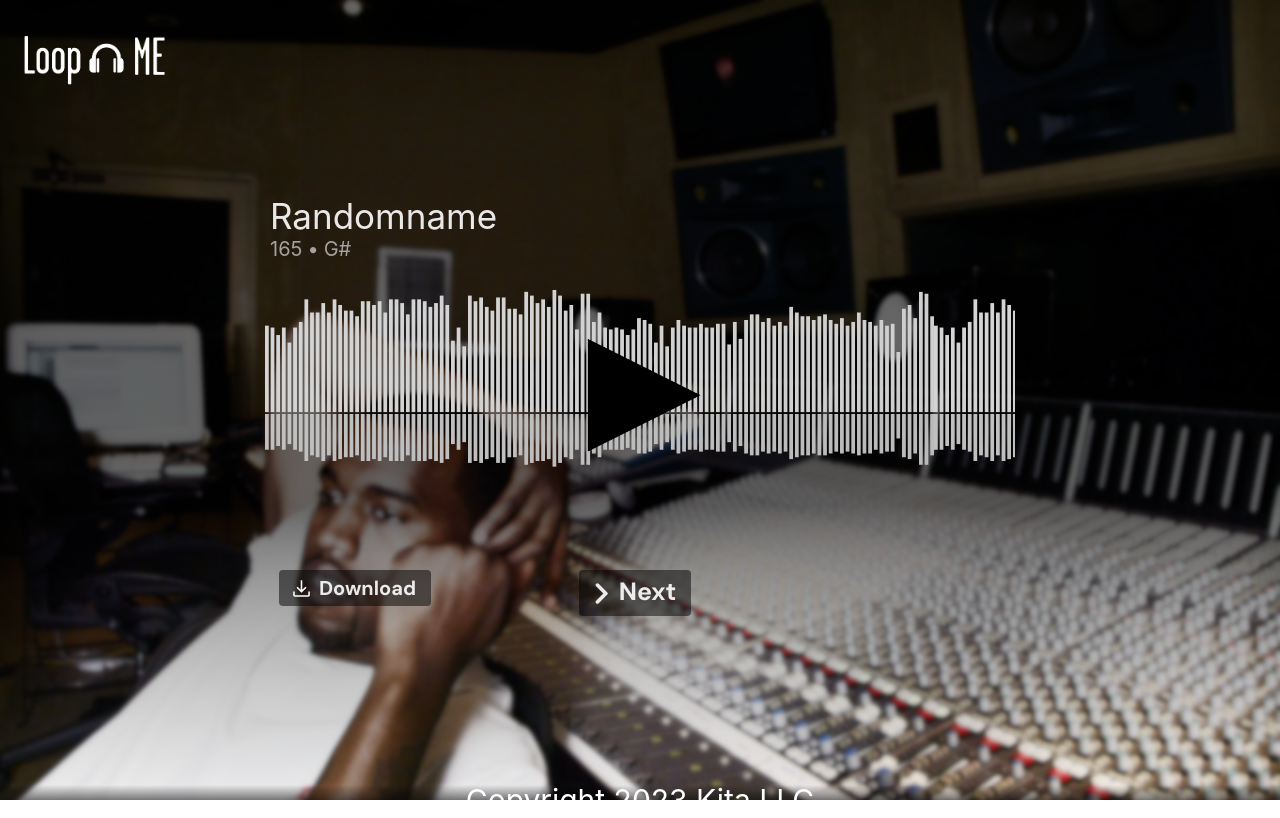
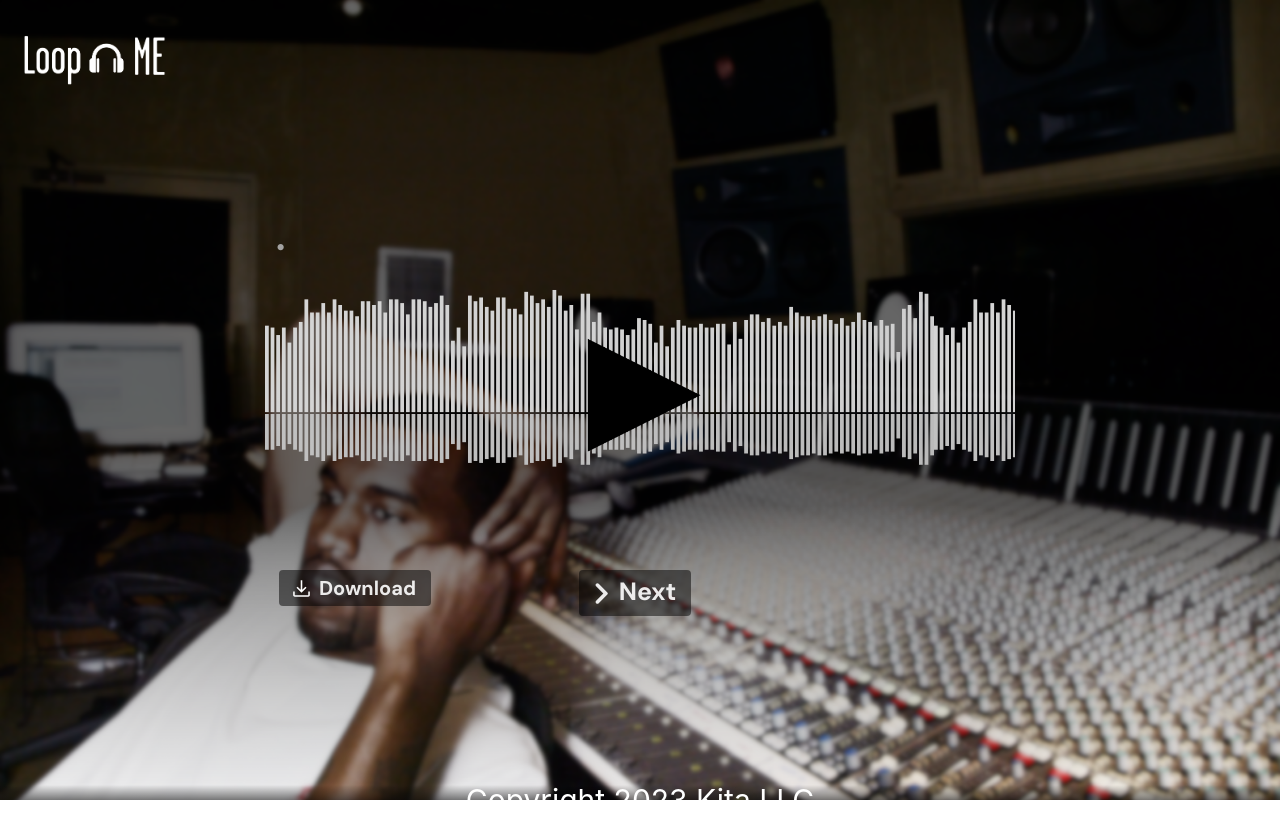
Before and after one commit to Srokit/loopme-frontend, a React (Create React App) app: page / in a window 1280 px wide. Built offline with nearby package versions, Linux system fonts and the light colour scheme; no server answers.

Commit message:
placeholder comment out

```diff
--- a/src/comps/App/App.js
+++ b/src/comps/App/App.js
@@ -30,8 +30,9 @@ class App extends Component {
     this.onClickPlayPause = this.onClickPlayPause.bind(this);
     this.state = {
       isPlaying: false,
-      // TODO: Make these fields blank
-      loopInfo: {name: 'Randomname', tempo: '165', key: 'G#'},
+      // Uncomment to get placeholder for beat info
+      // loopInfo: {name: 'Randomname', tempo: '165', key: 'G#'},
+      loopInfo: {name: '', tempo: '', key: ''},
       loopUrl: '',
     };
   }
```
